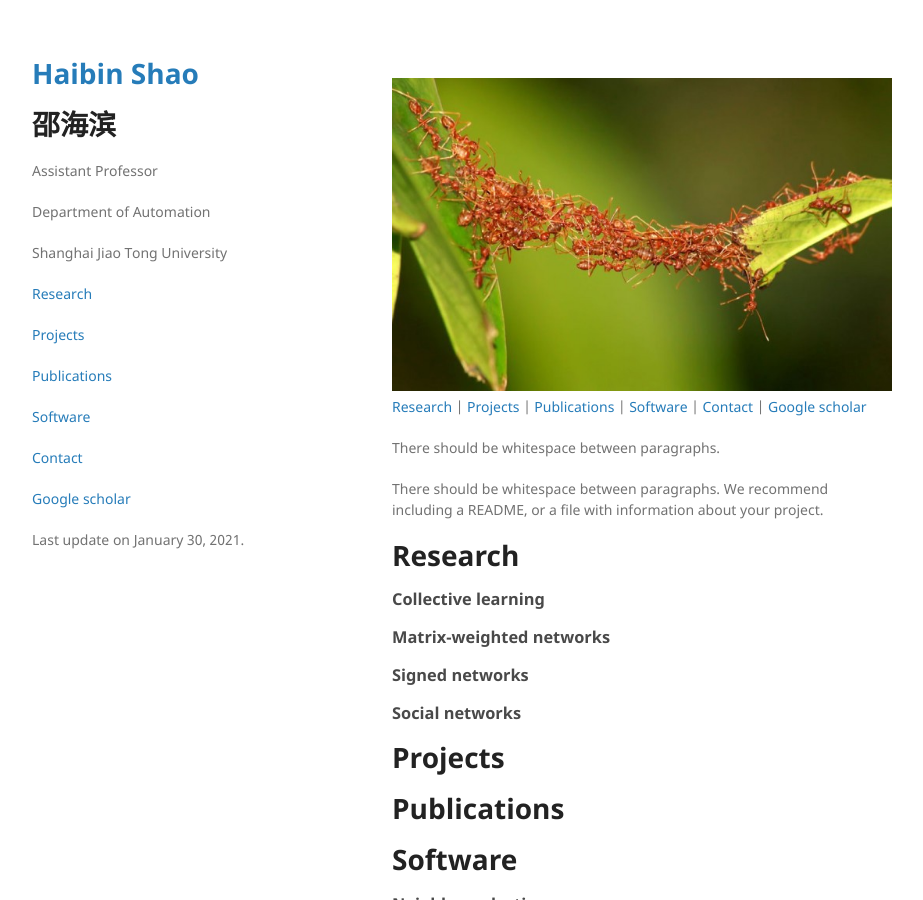
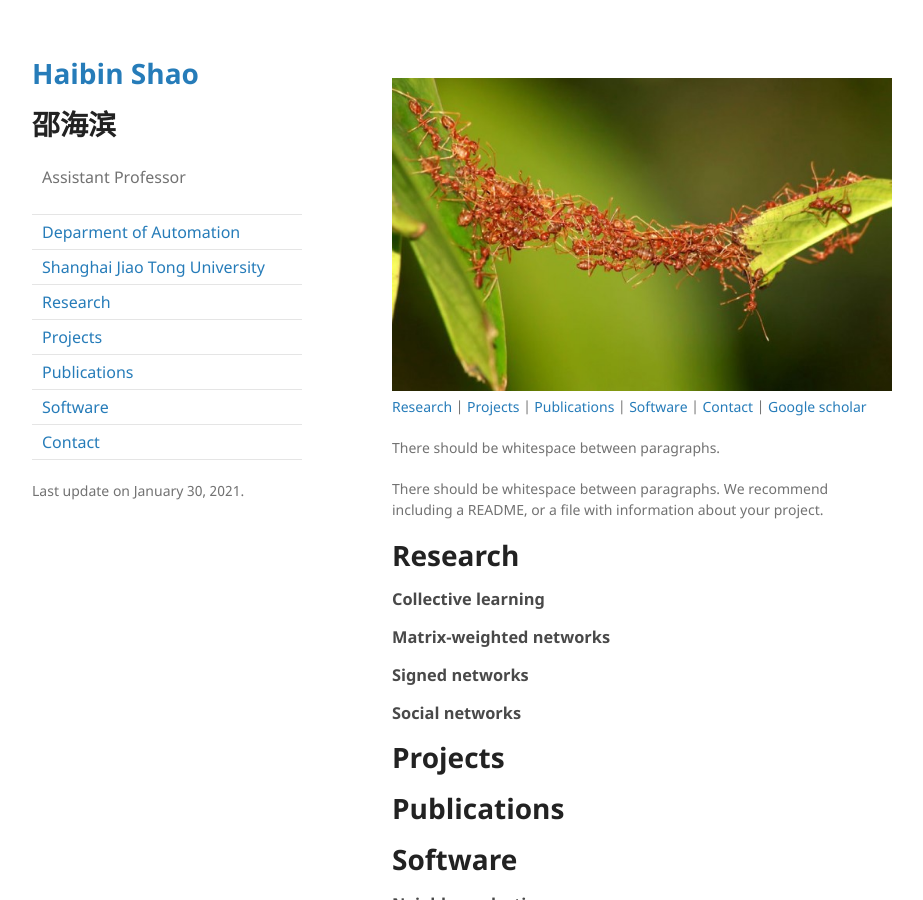
Before and after one commit to hbshao1201/shaohaibin.github.io, a Jekyll site: the page built from index.md, in a window 1280 px wide and 900 px high. Shown: the whole window, without its empty margins (178-1101 px from the left). Built offline with Jekyll 4.4.1, drawn with Linux system fonts in a browser that asks for light colours; our own code applies the rules of GitHub Pages for plain Markdown files.

Commit message:
Update default.html

```diff
--- a/_layouts/default.html
+++ b/_layouts/default.html
@@ -24,23 +24,37 @@
         {% if site.logo %}
           <img src="{{site.logo | relative_url}}" alt="Logo" width="120" align="middle" />
         {% endif %}
+        <p>
+	<table width="100%" border="0" align="left" cellpadding="2" cellspacing="0">
+	<tr>
+      <td colspan="2" valign="top"><div id="title">
+        <p>Assistant Professor</p>
+      </div></td>
+    </tr>
+	<tr>
+	  <td colspan="2" valign="top"><a href="http://automation.sjtu.edu.cn">Deparment of Automation</a></td>
+    </tr>
+	<tr>
+	  <td colspan="2" valign="top"><a href="https://www.sjtu.edu.cn/">Shanghai Jiao Tong University</a></td>
+    </tr>
+	<tr>
+	  <td colspan="2" valign="top"><a href="#research">Research</a></td>
+	  </tr>
+	<tr>
+	  <td colspan="2" valign="top"><a href="#Projects">Projects</a></td>
+	  </tr>
+	<tr>
+	  <td colspan="2" valign="top"><a href="#Publications">Publications</a></td>
+	  </tr>
+	<tr>
+	  <td colspan="2" valign="top"><a href="#Software">Software</a></td>
+	  </tr>
+	<tr>
+	  <td colspan="2" valign="top"><a href="#Contact">Contact</a></td>
+    </tr>
+		  </table>
 
-        <p>Assistant Professor </p>
-        <p>Department of Automation </p>
-        <p>Shanghai Jiao Tong University</p>
-        <p>
-			<a href="#Research">Research</a>
-          </p>
-        <p><a href="#Projects">Projects</a>
-        </p>
-        <p><a href="#Publications">Publications</a>
-        </p>
-        <p><a href="#Software">Software</a>
-        </p>
-        <p><a href="#Contact">Contact</a>
-        </p>
-        <p><a href="#">Google scholar</a>
-        </p>
+		</p>
         <p>Last update on January 30, 2021.</p>
     </header>
       <section>
```
